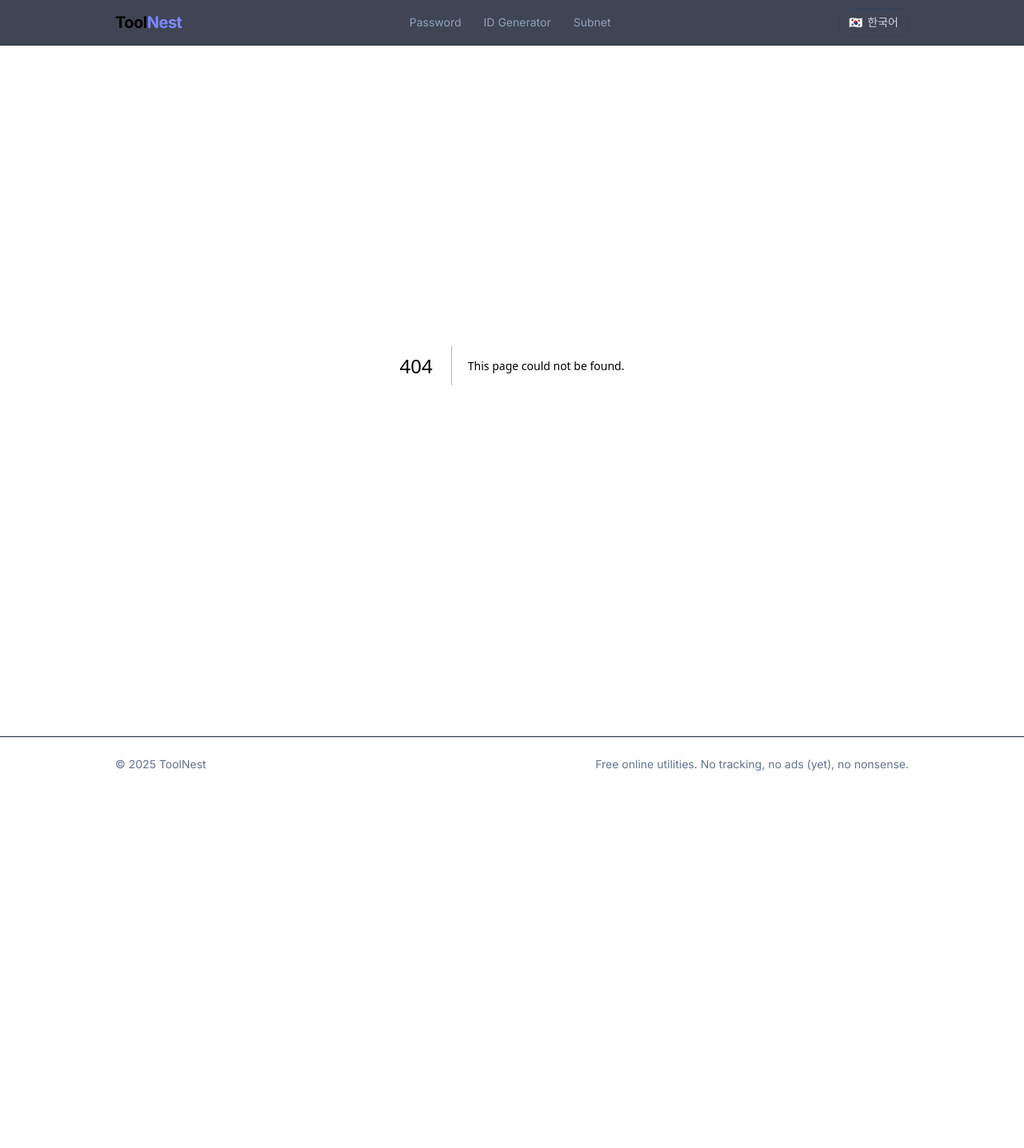
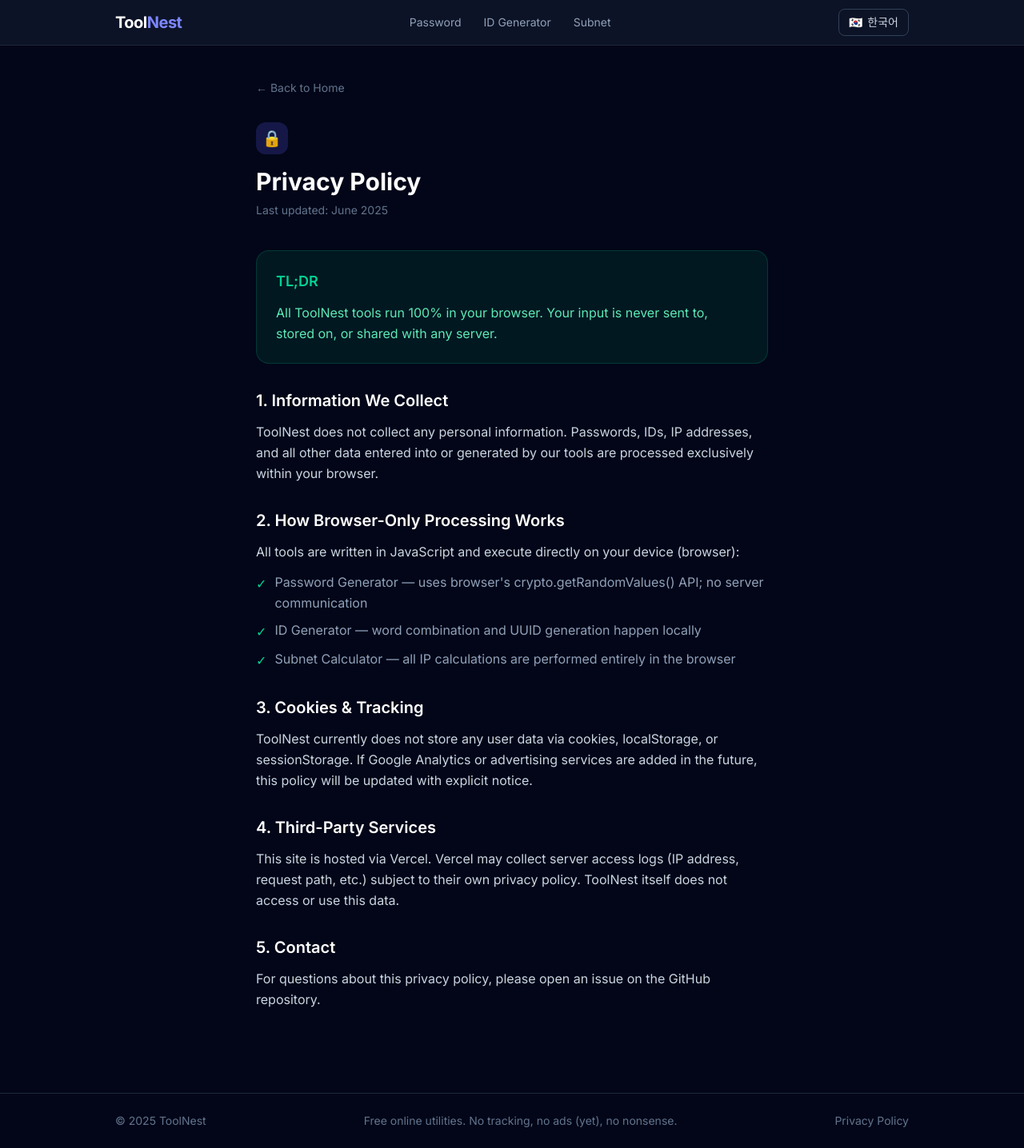
Before and after one commit to stocklite85/toolnest, a Next.js app: page /privacy in a window 1280 px wide. Before the commit this address had no page. Shown: the whole page at 80% size. Before the commit the page ends 990 px from the top, so only its background shows below. Built offline with nearby package versions, Linux system fonts and the light colour scheme.

Commit message:
feat: add privacy badge on tool pages and privacy policy page

```diff
--- a/app/id-generator/page.tsx
+++ b/app/id-generator/page.tsx
@@ -5,6 +5,7 @@ import { useLang } from '@/contexts/LangContext'
 import { t } from '@/lib/translations'
 import { generateIds, type IdType, type Separator } from '@/lib/idGenerator'
 import CopyButton from '@/components/CopyButton'
+import PrivacyBadge from '@/components/PrivacyBadge'
 
 export default function IdGeneratorPage() {
   const { lang } = useLang()
@@ -45,6 +46,8 @@ export default function IdGeneratorPage() {
           <p className="text-slate-400 text-sm">{t(lang, 'id.description')}</p>
         </div>
       </div>
+
+      <PrivacyBadge />
 
       {/* Options */}
       <div className="bg-slate-900 border border-slate-800 rounded-2xl p-6 mb-5 space-y-5">
--- a/app/password-generator/page.tsx
+++ b/app/password-generator/page.tsx
@@ -5,6 +5,7 @@ import { useLang } from '@/contexts/LangContext'
 import { t } from '@/lib/translations'
 import { generatePassword, getStrength, type PasswordOptions } from '@/lib/password'
 import CopyButton from '@/components/CopyButton'
+import PrivacyBadge from '@/components/PrivacyBadge'
 
 export default function PasswordGeneratorPage() {
   const { lang } = useLang()
@@ -53,6 +54,8 @@ export default function PasswordGeneratorPage() {
           <p className="text-slate-400 text-sm">{t(lang, 'password.description')}</p>
         </div>
       </div>
+
+      <PrivacyBadge />
 
       {/* Options */}
       <div className="bg-slate-900 border border-slate-800 rounded-2xl p-6 mb-5 space-y-5">
--- /dev/null
+++ b/app/privacy/layout.tsx
@@ -0,0 +1,10 @@
+import type { Metadata } from 'next'
+
+export const metadata: Metadata = {
+  title: 'Privacy Policy',
+  description: 'ToolNest privacy policy. All tools run entirely in your browser. No data is collected or stored.',
+}
+
+export default function Layout({ children }: { children: React.ReactNode }) {
+  return children
+}
--- /dev/null
+++ b/app/privacy/page.tsx
@@ -0,0 +1,109 @@
+'use client'
+import Link from 'next/link'
+import { useLang } from '@/contexts/LangContext'
+
+export default function PrivacyPage() {
+  const { lang } = useLang()
+  const isKo = lang === 'ko'
+
+  return (
+    <div className="max-w-2xl mx-auto px-4 py-10">
+      <Link href="/" className="text-slate-500 hover:text-indigo-400 text-sm transition-colors">
+        {isKo ? '← 홈으로' : '← Back to Home'}
+      </Link>
+
+      <div className="mt-8 mb-10">
+        <div className="w-10 h-10 bg-indigo-500/20 rounded-xl flex items-center justify-center text-xl mb-4">🔒</div>
+        <h1 className="text-3xl font-bold mb-2">{isKo ? '개인정보 처리방침' : 'Privacy Policy'}</h1>
+        <p className="text-slate-500 text-sm">{isKo ? '최종 업데이트: 2025년 6월' : 'Last updated: June 2025'}</p>
+      </div>
+
+      <div className="space-y-8 text-slate-300 leading-relaxed">
+
+        {/* 핵심 요약 */}
+        <div className="bg-emerald-500/10 border border-emerald-500/20 rounded-2xl p-6">
+          <h2 className="text-emerald-400 font-semibold text-lg mb-3">
+            {isKo ? '한 줄 요약' : 'TL;DR'}
+          </h2>
+          <p className="text-emerald-300">
+            {isKo
+              ? 'ToolNest의 모든 도구는 100% 브라우저에서 실행됩니다. 입력한 데이터는 서버로 전송되지 않으며, 저장·수집·공유되지 않습니다.'
+              : 'All ToolNest tools run 100% in your browser. Your input is never sent to, stored on, or shared with any server.'}
+          </p>
+        </div>
+
+        <section>
+          <h2 className="text-white font-semibold text-xl mb-3">
+            {isKo ? '1. 수집하는 정보' : '1. Information We Collect'}
+          </h2>
+          <p>
+            {isKo
+              ? 'ToolNest는 어떠한 개인정보도 수집하지 않습니다. 비밀번호, 아이디, IP 주소 등 도구에 입력하거나 생성되는 모든 데이터는 귀하의 브라우저 내에서만 처리됩니다.'
+              : 'ToolNest does not collect any personal information. Passwords, IDs, IP addresses, and all other data entered into or generated by our tools are processed exclusively within your browser.'}
+          </p>
+        </section>
+
+        <section>
+          <h2 className="text-white font-semibold text-xl mb-3">
+            {isKo ? '2. 브라우저 내 처리 방식' : '2. How Browser-Only Processing Works'}
+          </h2>
+          <p className="mb-3">
+            {isKo
+              ? '모든 도구는 JavaScript로 작성되어 귀하의 기기(브라우저)에서 직접 실행됩니다:'
+              : 'All tools are written in JavaScript and execute directly on your device (browser):'}
+          </p>
+          <ul className="space-y-2 list-none">
+            {(isKo ? [
+              '비밀번호 생성기 — 브라우저의 crypto.getRandomValues() API로 생성, 서버 통신 없음',
+              '아이디 생성기 — 단어 조합 및 UUID 생성이 로컬에서 처리됨',
+              '서브넷 계산기 — IP 계산은 전적으로 브라우저에서 수행됨',
+            ] : [
+              'Password Generator — uses browser\'s crypto.getRandomValues() API; no server communication',
+              'ID Generator — word combination and UUID generation happen locally',
+              'Subnet Calculator — all IP calculations are performed entirely in the browser',
+            ]).map((item, i) => (
+              <li key={i} className="flex items-start gap-2.5 text-slate-400">
+                <span className="text-emerald-400 mt-0.5 shrink-0">✓</span>
+                <span>{item}</span>
+              </li>
+            ))}
+          </ul>
+        </section>
+
+        <section>
+          <h2 className="text-white font-semibold text-xl mb-3">
+            {isKo ? '3. 쿠키 및 트래킹' : '3. Cookies & Tracking'}
+          </h2>
+          <p>
+            {isKo
+              ? '현재 ToolNest는 쿠키, 로컬 스토리지, 세션 스토리지를 통해 어떠한 사용자 데이터도 저장하지 않습니다. 향후 Google Analytics 또는 광고 서비스가 추가될 경우 본 방침을 업데이트하고 명시적으로 안내드리겠습니다.'
+              : 'ToolNest currently does not store any user data via cookies, localStorage, or sessionStorage. If Google Analytics or advertising services are added in the future, this policy will be updated with explicit notice.'}
+          </p>
+        </section>
+
+        <section>
+          <h2 className="text-white font-semibold text-xl mb-3">
+            {isKo ? '4. 제3자 서비스' : '4. Third-Party Services'}
+          </h2>
+          <p>
+            {isKo
+              ? '현재 사이트는 Vercel을 통해 호스팅됩니다. Vercel은 서버 접근 로그(IP 주소, 요청 경로 등)를 수집할 수 있으며, 이는 Vercel의 개인정보 처리방침을 따릅니다. ToolNest 자체는 이 데이터에 접근하거나 활용하지 않습니다.'
+              : 'This site is hosted via Vercel. Vercel may collect server access logs (IP address, request path, etc.) subject to their own privacy policy. ToolNest itself does not access or use this data.'}
+          </p>
+        </section>
+
+        <section>
+          <h2 className="text-white font-semibold text-xl mb-3">
+            {isKo ? '5. 문의' : '5. Contact'}
+          </h2>
+          <p>
+            {isKo
+              ? '개인정보 처리방침에 관한 문의사항이 있으시면 GitHub 저장소를 통해 이슈를 남겨주세요.'
+              : 'For questions about this privacy policy, please open an issue on the GitHub repository.'}
+          </p>
+        </section>
+
+      </div>
+    </div>
+  )
+}
--- a/app/subnet-calculator/page.tsx
+++ b/app/subnet-calculator/page.tsx
@@ -5,6 +5,7 @@ import { useLang } from '@/contexts/LangContext'
 import { t } from '@/lib/translations'
 import { calculateSubnet, parseCIDR, type SubnetInfo } from '@/lib/subnet'
 import CopyButton from '@/components/CopyButton'
+import PrivacyBadge from '@/components/PrivacyBadge'
 
 const EXAMPLES = ['192.168.1.0/24', '10.0.0.0/8', '172.16.0.0/12', '10.10.5.100/27']
 
@@ -54,6 +55,8 @@ export default function SubnetCalculatorPage() {
           <p className="text-slate-400 text-sm">{t(lang, 'subnet.description')}</p>
         </div>
       </div>
+
+      <PrivacyBadge />
 
       {/* Input */}
       <div className="bg-slate-900 border border-slate-800 rounded-2xl p-6 mb-5">
--- a/components/Footer.tsx
+++ b/components/Footer.tsx
@@ -1,4 +1,5 @@
 'use client'
+import Link from 'next/link'
 import { useLang } from '@/contexts/LangContext'
 import { t } from '@/lib/translations'
 
@@ -9,6 +10,9 @@ export default function Footer() {
       <div className="max-w-5xl mx-auto px-4 py-6 flex flex-col md:flex-row items-center justify-between gap-2 text-slate-500 text-sm">
         <span>© 2025 ToolNest</span>
         <span>{t(lang, 'common.footerText')}</span>
+        <Link href="/privacy" className="hover:text-slate-300 transition-colors">
+          {lang === 'ko' ? '개인정보 처리방침' : 'Privacy Policy'}
+        </Link>
       </div>
     </footer>
   )
--- /dev/null
+++ b/components/PrivacyBadge.tsx
@@ -0,0 +1,18 @@
+'use client'
+import { useLang } from '@/contexts/LangContext'
+
+export default function PrivacyBadge() {
+  const { lang } = useLang()
+  return (
+    <div className="flex items-center gap-2 text-xs text-emerald-400 bg-emerald-500/10 border border-emerald-500/20 rounded-lg px-3 py-2 mb-6">
+      <svg className="w-3.5 h-3.5 shrink-0" fill="none" viewBox="0 0 24 24" stroke="currentColor" strokeWidth={2}>
+        <path strokeLinecap="round" strokeLinejoin="round" d="M9 12.75L11.25 15 15 9.75m-3-7.036A11.959 11.959 0 013.598 6 11.955 11.955 0 003 9.749c0 5.592 3.824 10.29 9 11.623 5.176-1.332 9-6.03 9-11.622 0-1.31-.21-2.571-.598-3.751h-.152c-3.196 0-6.1-1.248-8.25-3.285z" />
+      </svg>
+      <span>
+        {lang === 'ko'
+          ? '모든 처리는 브라우저에서만 이루어집니다. 입력한 정보는 서버로 전송되거나 저장되지 않습니다.'
+          : 'Everything runs in your browser. No data is sent to or stored on any server.'}
+      </span>
+    </div>
+  )
+}
```
